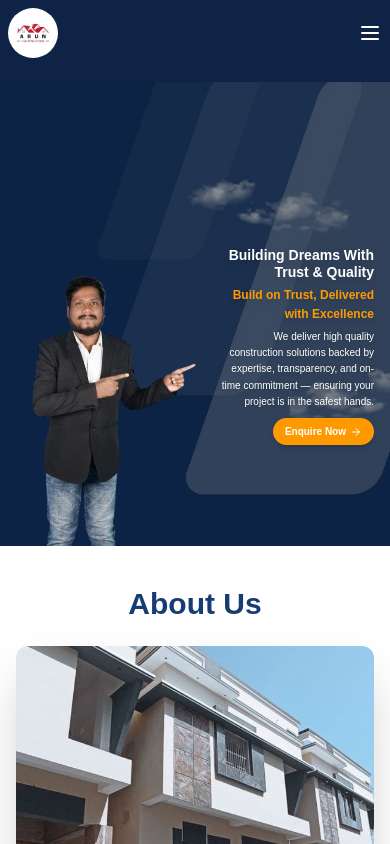
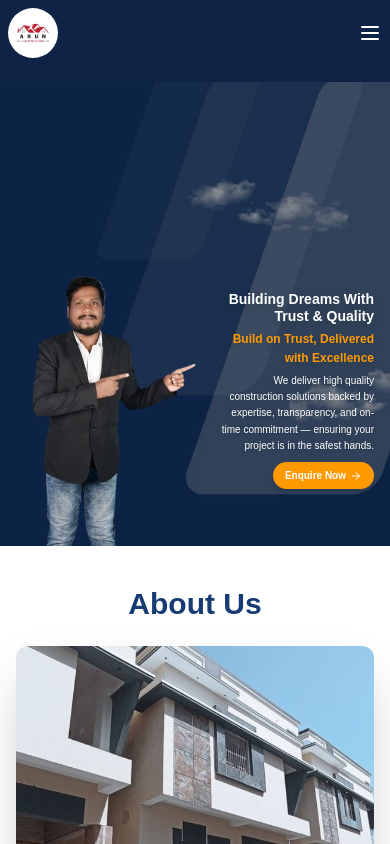
Before and after one commit to digitalservice-001/Arun-constructions, a Next.js app: page / in a window 390 px wide. Shown: the top 844 px of the page. Built offline with nearby package versions, Linux system fonts and the light colour scheme.

Commit message:
mt-40 in text in hero

```diff
--- a/src/app/page.js
+++ b/src/app/page.js
@@ -167,7 +167,7 @@ export default function Home() {
           </div>
 
           {/* Text Content (always right) */}
-          <div className="w-[45%] sm:w-[50%] md:w-[60%] lg:w-[62%] text-right flex flex-col justify-end sm:justify-center mt-18 sm:mt-0 px-2 sm:px-0">
+          <div className="w-[45%] sm:w-[50%] md:w-[60%] lg:w-[62%] text-right flex flex-col justify-end sm:justify-center mt-40 sm:mt-0 px-2 sm:px-0">
             <div className="mb-2 sm:mb-0">
               <h2 className="text-white text-sm sm:text-lg md:text-3xl lg:text-5xl font-bold leading-tight drop-shadow-lg">
                 Building Dreams With Trust & Quality
```
